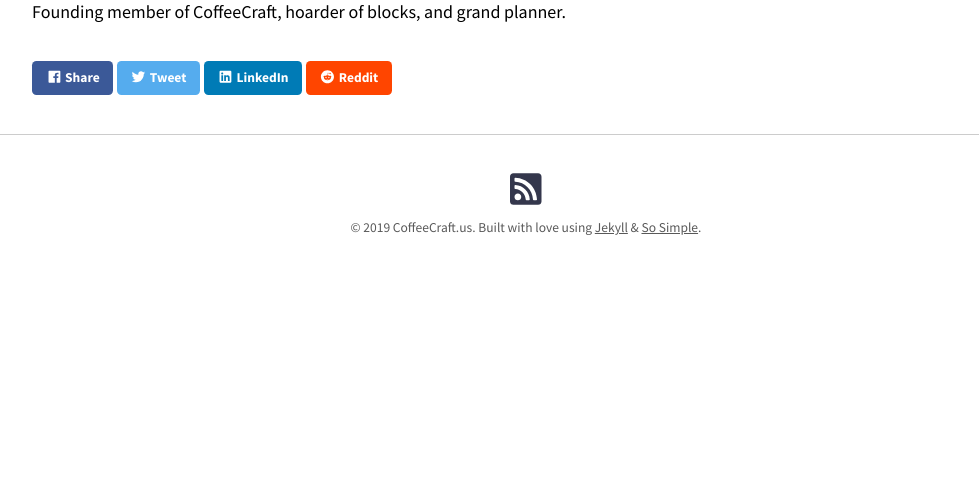
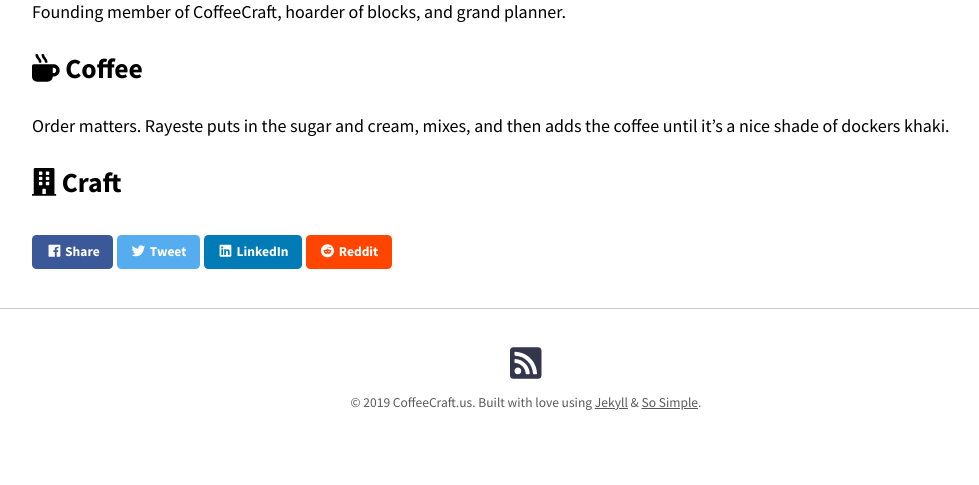
Before and after one commit to AnonJr/CoffeeCraft.us, a Jekyll site: the page built from _members/rayeste.md, in a window 1280 px wide. Shown: the part 662-1147 px from the top of the page, without its empty margins (114-1093 px from the left). Built offline with Jekyll 4.4.1, drawn with Linux system fonts in a browser that asks for light colours; before the commit the page ends 973 px from its top, so only the background shows below that.

Commit message:
Coffee for the other profiles.

```diff
--- a/_members/rayeste.md
+++ b/_members/rayeste.md
@@ -8,3 +8,8 @@ image:
 ---
 
 Founding member of CoffeeCraft, hoarder of blocks, and grand planner.
+
+## <i class="fas fa-mug-hot"></i> Coffee
+Order matters. Rayeste puts in the sugar and cream, mixes, and then adds the coffee until it's a nice shade of dockers khaki.
+
+## <i class="fas fa-building"></i> Craft
```
Also changed, not shown: _members/arcaidius.md (+5 -0 lines).
